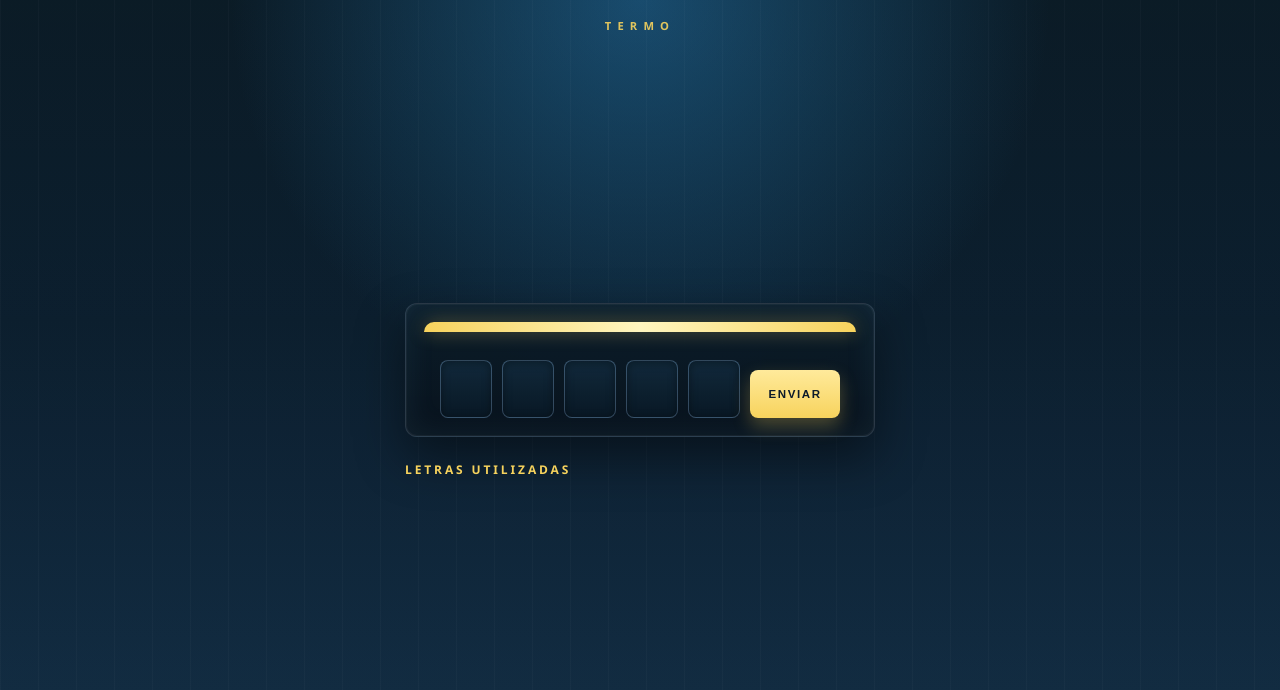
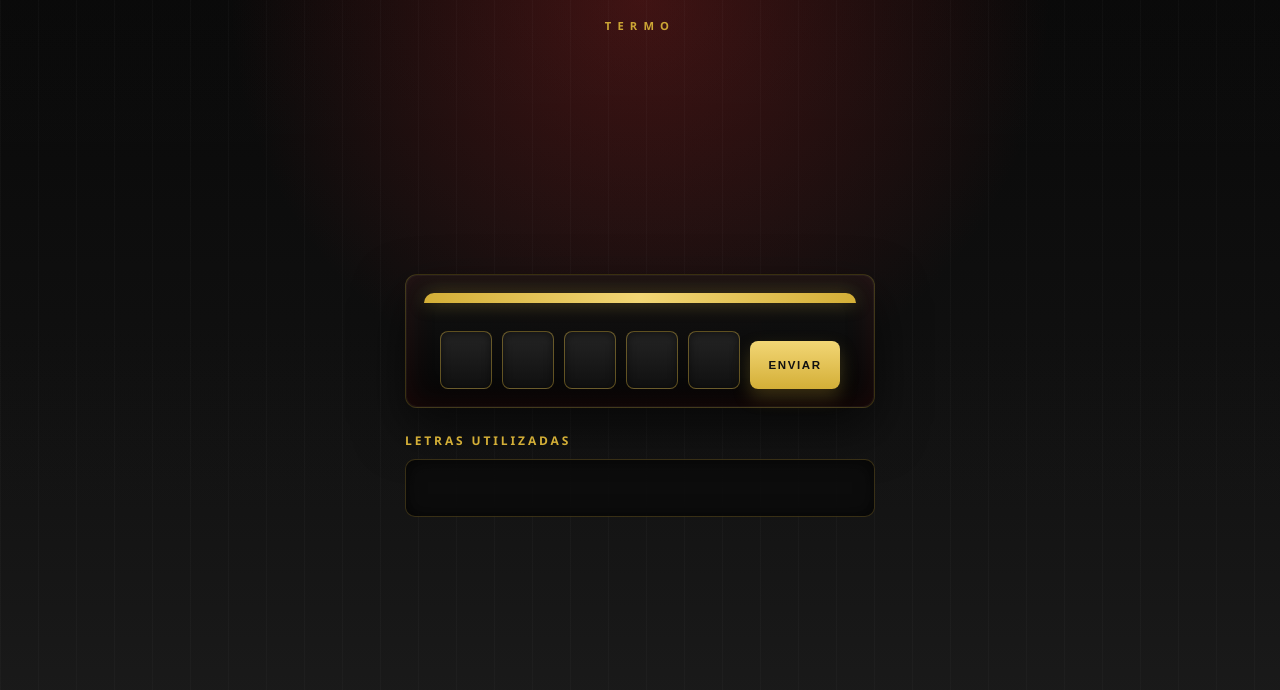
Before and after one commit to lucas1234-ux/termo, a plain HTML site: page index.html in a window 1280 px wide. Drawn offline with Linux system fonts and the light colour scheme.

Commit message:
Atualizar tema visual para branco, preto, vermelho e dourado

```diff
--- a/index.html
+++ b/index.html
@@ -6,19 +6,19 @@
     <title>Termo - Futurista</title>
     <style>
         :root {
-            --bg-1: #081b2b;
-            --bg-2: #112d45;
-            --panel: rgba(11, 32, 49, 0.9);
-            --panel-strong: rgba(14, 39, 58, 0.96);
-            --blue-1: #0d3b5b;
-            --blue-2: #1a5d8a;
-            --blue-3: #6bb0d9;
-            --white: #edf4fb;
-            --muted: #afc5d7;
-            --yellow-1: #f7d35d;
-            --yellow-2: #ffea9b;
-            --border: rgba(191, 220, 255, 0.18);
-            --shadow: rgba(0, 0, 0, 0.45);
+            --bg-1: #0b0b0b;
+            --bg-2: #1a1a1a;
+            --panel: rgba(15, 15, 15, 0.9);
+            --panel-strong: rgba(24, 24, 24, 0.96);
+            --red-1: #8f1d1d;
+            --red-2: #c62828;
+            --red-3: #ef5350;
+            --white: #f5f5f5;
+            --muted: #d0d0d0;
+            --gold-1: #d4af37;
+            --gold-2: #f2d675;
+            --border: rgba(212, 175, 55, 0.25);
+            --shadow: rgba(0, 0, 0, 0.55);
         }
 
         * { box-sizing: border-box; }
@@ -27,8 +27,8 @@
             margin: 0;
             min-height: 100%;
             background:
-                radial-gradient(circle at top, rgba(26, 93, 138, 0.7), transparent 40%),
-                linear-gradient(180deg, #061722 0%, var(--bg-1) 40%, var(--bg-2) 100%);
+                radial-gradient(circle at top, rgba(143, 29, 29, 0.4), transparent 40%),
+                linear-gradient(180deg, #050505 0%, var(--bg-1) 40%, var(--bg-2) 100%);
             color: var(--white);
             font-family: "Segoe UI", Tahoma, Geneva, Verdana, sans-serif;
         }
@@ -69,9 +69,9 @@
             letter-spacing: 0.55em;
             font-size: 0.7rem;
             font-weight: 800;
-            color: var(--yellow-1);
+            color: var(--gold-1);
             text-transform: uppercase;
-            opacity: 0.9;
+            opacity: 0.95;
         }
 
         #jogo {
@@ -80,11 +80,11 @@
             width: min(100%, 470px);
             padding: 18px;
             border: 1px solid var(--border);
-            background: linear-gradient(180deg, rgba(11, 28, 41, 0.9), rgba(8, 18, 27, 0.92));
+            background: linear-gradient(180deg, rgba(20, 20, 20, 0.96), rgba(5, 5, 5, 0.96));
             box-shadow:
-                0 20px 50px rgba(0, 0, 0, 0.45),
+                0 20px 50px rgba(0, 0, 0, 0.55),
                 inset 0 0 0 1px rgba(255,255,255,0.04),
-                inset 0 0 30px rgba(107, 176, 217, 0.1);
+                inset 0 0 30px rgba(143, 29, 29, 0.18);
             border-radius: 12px;
         }
 
@@ -93,10 +93,10 @@
             display: block;
             width: 100%;
             height: 10px;
-            background: linear-gradient(90deg, var(--yellow-1), #fff6bf, var(--yellow-1));
+            background: linear-gradient(90deg, var(--gold-1), var(--gold-2), var(--gold-1));
             border-radius: 12px 12px 0 0;
             margin-bottom: 18px;
-            box-shadow: 0 0 18px rgba(247, 211, 93, 0.35);
+            box-shadow: 0 0 18px rgba(212, 175, 55, 0.35);
         }
 
         #jogo form {
@@ -106,7 +106,7 @@
             gap: 10px;
             margin: 0 0 12px;
             padding: 10px 0 18px;
-            border-bottom: 1px solid rgba(255,255,255,0.08);
+            border-bottom: 1px solid rgba(255,255,255,0.1);
             position: relative;
         }
 
@@ -119,24 +119,24 @@
         #jogo form input[type="text"] {
             width: 52px;
             height: 58px;
-            border: 1px solid rgba(172, 210, 255, 0.25);
+            border: 1px solid rgba(212, 175, 55, 0.4);
             border-radius: 8px;
-            background: linear-gradient(180deg, rgba(18, 43, 62, 0.9), rgba(9, 25, 38, 0.82));
+            background: linear-gradient(180deg, #242424, #101010);
             color: var(--white);
             font-size: 1.7rem;
             font-weight: 800;
             text-align: center;
             text-transform: uppercase;
-            box-shadow: inset 0 2px 8px rgba(0,0,0,0.35);
+            box-shadow: inset 0 2px 8px rgba(0,0,0,0.5);
             transition: all 0.2s ease;
         }
 
         #jogo form input[type="text"]:focus {
             outline: none;
-            border-color: var(--yellow-1);
+            border-color: var(--gold-1);
             box-shadow:
-                0 0 0 3px rgba(247, 211, 93, 0.16),
-                inset 0 2px 8px rgba(0,0,0,0.35);
+                0 0 0 3px rgba(212, 175, 55, 0.2),
+                inset 0 2px 8px rgba(0,0,0,0.5);
             transform: translateY(-1px);
         }
 
@@ -145,20 +145,20 @@
             padding: 14px 18px;
             border: none;
             border-radius: 8px;
-            background: linear-gradient(180deg, var(--yellow-2), var(--yellow-1));
-            color: #0b1a2a;
+            background: linear-gradient(180deg, var(--gold-2), var(--gold-1));
+            color: #111111;
             font-size: 0.72rem;
             font-weight: 900;
             letter-spacing: 0.14em;
             text-transform: uppercase;
             cursor: pointer;
-            box-shadow: 0 8px 18px rgba(247, 211, 93, 0.28);
+            box-shadow: 0 8px 18px rgba(212, 175, 55, 0.25);
             transition: transform 0.18s ease, box-shadow 0.18s ease;
         }
 
         #jogo form input[type="submit"]:hover {
             transform: translateY(-2px);
-            box-shadow: 0 12px 20px rgba(247, 211, 93, 0.34);
+            box-shadow: 0 12px 20px rgba(212, 175, 55, 0.35);
         }
 
         h2 {
@@ -166,28 +166,27 @@
             z-index: 1;
             width: min(100%, 470px);
             margin: 24px 0 10px;
-            color: var(--yellow-1);
+            color: var(--gold-1);
             font-size: 0.75rem;
             letter-spacing: 0.24em;
             text-transform: uppercase;
             font-weight: 800;
         }
 
-        #Letras\ utilizadas,
-        [id="Letras utilizadas"] {
+        #letrasUtilizadas {
             position: relative;
             z-index: 1;
             width: min(100%, 470px);
             min-height: 58px;
             padding: 16px 18px;
-            border: 1px solid rgba(255,255,255,0.08);
+            border: 1px solid rgba(212, 175, 55, 0.22);
             border-radius: 10px;
-            background: rgba(11, 22, 33, 0.75);
+            background: rgba(12, 12, 12, 0.88);
             color: var(--white);
             font-weight: 700;
             letter-spacing: 0.18em;
             word-break: break-word;
-            box-shadow: inset 0 0 18px rgba(9, 28, 39, 0.55);
+            box-shadow: inset 0 0 18px rgba(0, 0, 0, 0.6);
         }
 
         @media (max-width: 520px) {
--- a/termo.js
+++ b/termo.js
@@ -45,11 +45,11 @@ function verificar() {
 
         if (caixa == segredo[i]) {
             posicaoCerta++;
-            document.forms["termo"+rodada]["letra" + i].style.backgroundColor = "LightGreen";
+            document.forms["termo"+rodada]["letra" + i].style.backgroundColor = "#d4af37";
         } else if(segredo.includes(caixa)) {
-            document.forms["termo"+rodada]["letra" + i].style.backgroundColor = "yellow";
+            document.forms["termo"+rodada]["letra" + i].style.backgroundColor = "#f2d675";
         } else {
-            document.forms["termo"+rodada]["letra" + i].style.backgroundColor = "red";
+            document.forms["termo"+rodada]["letra" + i].style.backgroundColor = "#c62828";
         }
 
         tentativa += caixa;
@@ -81,7 +81,6 @@ function verificar() {
             alert("Fim de Jogo")
         }
     }
-
 
     alert(tentativa);
 
```
